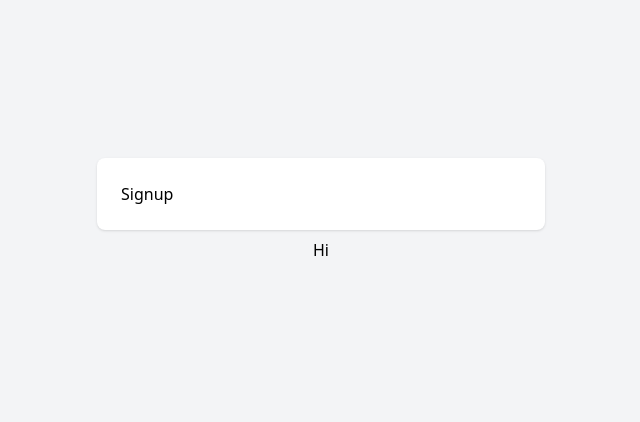
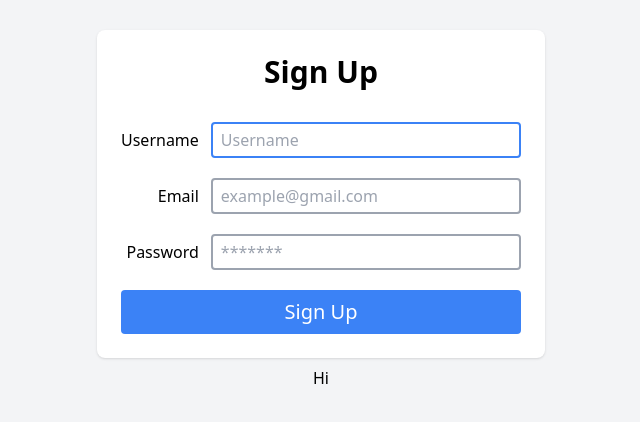
Before and after one commit to szgyuszi/chat-app, a React (Vite) app in the folder client/: page /signup in a window 1280 px wide. Shown: the part 190-612 px from the top of the page, without its empty margins (319-959 px from the left). Built offline with nearby package versions, Linux system fonts and the light colour scheme.

Commit message:
feat: build form with custom components

```diff
--- a/client/src/pages/Signup.tsx
+++ b/client/src/pages/Signup.tsx
@@ -1,3 +1,43 @@
+import { useRef } from "react";
+import { Button } from "../components/Button";
+import { Input } from "../components/Input";
+
 export function Signup() {
-  return <h1>Signup</h1>;
+  const userNameRef = useRef<HTMLInputElement>(null);
+  const emailRef = useRef<HTMLInputElement>(null);
+  const passwordRef = useRef<HTMLInputElement>(null);
+
+  return (
+    <>
+      <h1 className="text-3xl font-bold text-center mb-8">Sign Up</h1>
+      <form className="grid grid-cols-[auto,1fr] gap-x-3 gap-y-5 items-center justify-items-end">
+        <label htmlFor="userName">Username</label>
+        <Input
+          id="userName"
+          pattern="\S*"
+          placeholder="Username"
+          ref={userNameRef}
+          required
+          autoFocus
+        />
+        <label htmlFor="email">Email</label>
+        <Input
+          id="email"
+          type="email"
+          placeholder="example@gmail.com"
+          ref={emailRef}
+        />
+        <label htmlFor="password">Password</label>
+        <Input
+          id="password"
+          type="password"
+          placeholder="*******"
+          ref={passwordRef}
+        />
+        <Button type="submit" className="col-span-full">
+          Sign Up
+        </Button>
+      </form>
+    </>
+  );
 }
```
